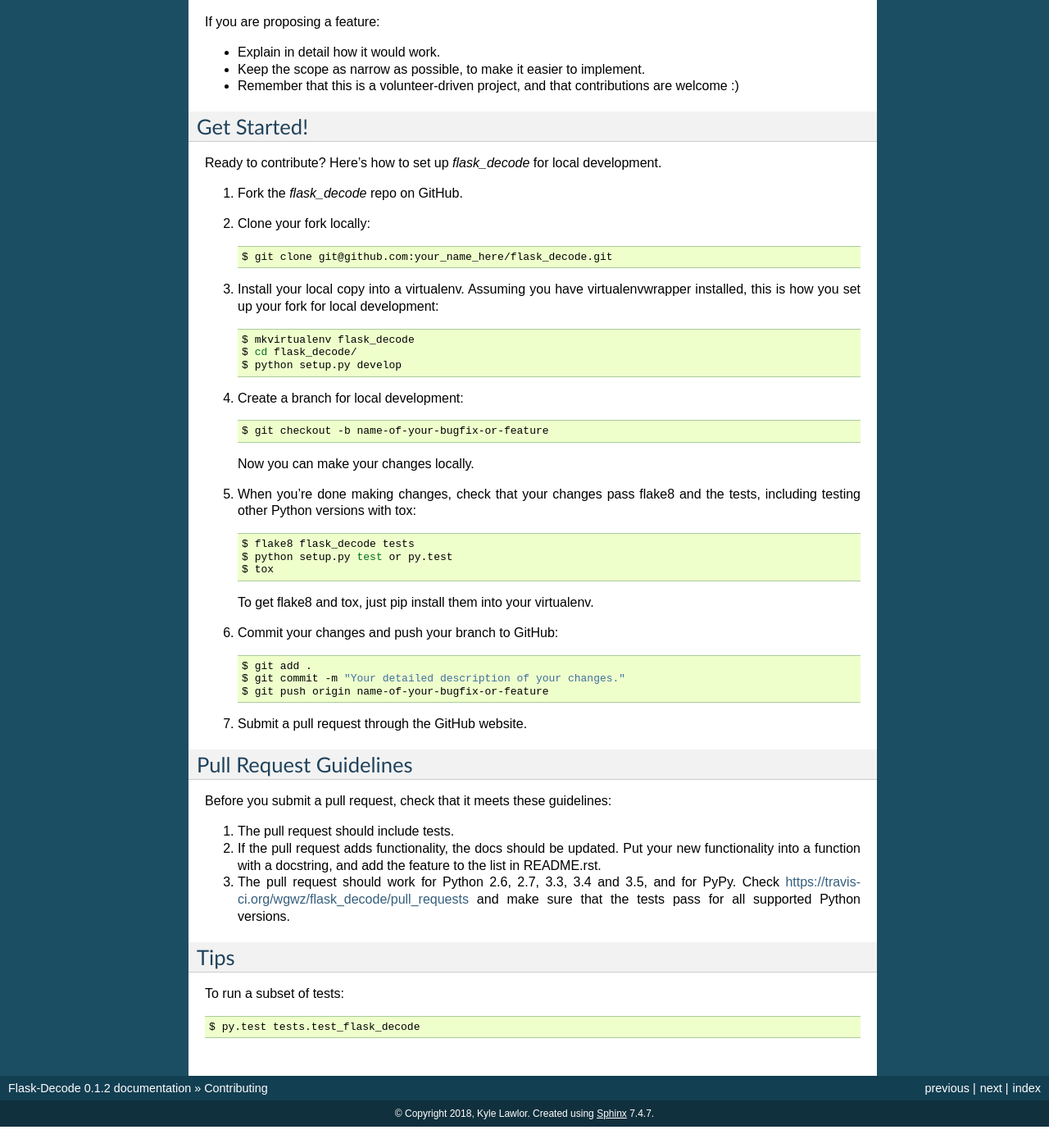
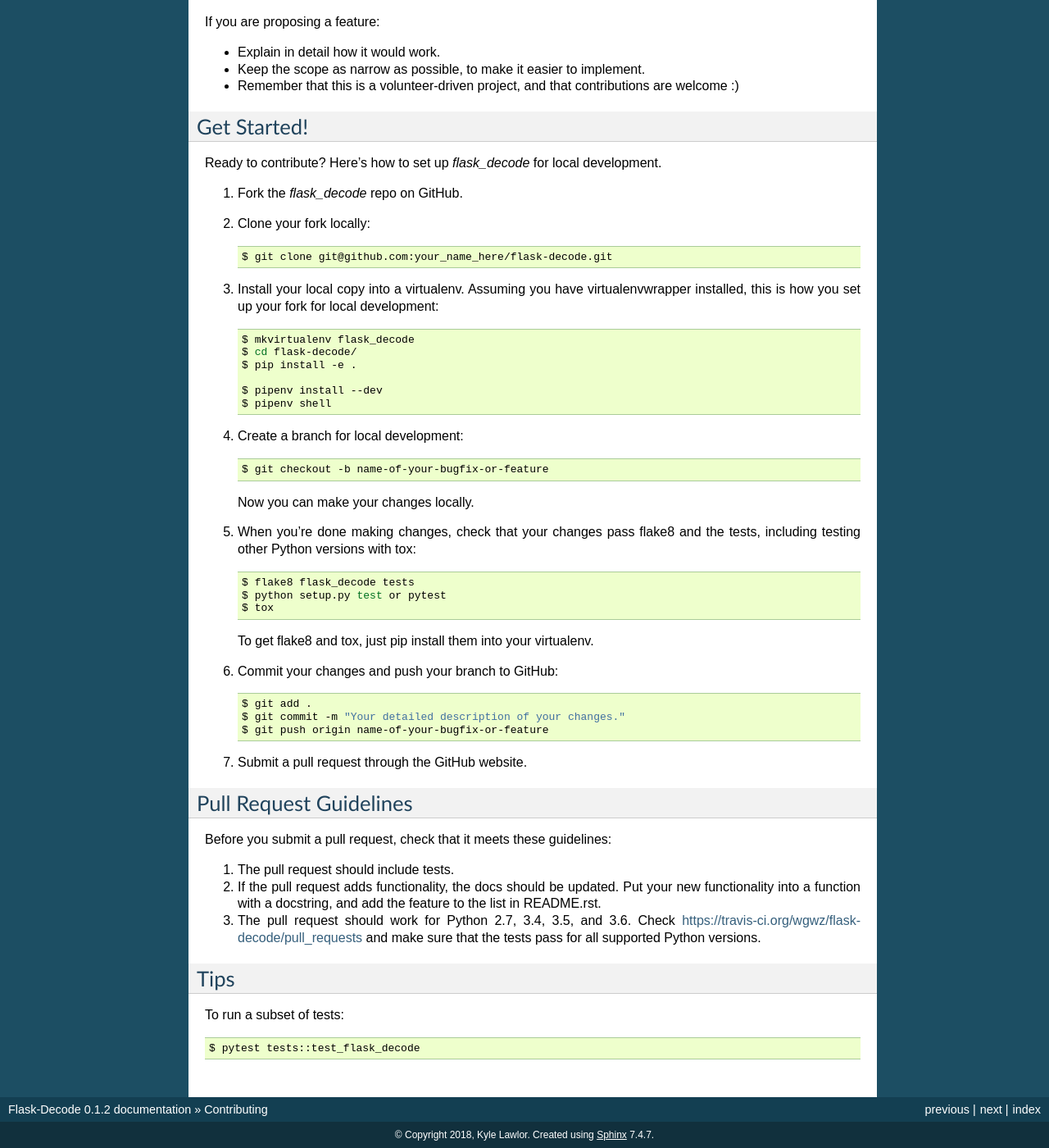
Before and after one commit to wgwz/flask-cookie-decode, a Sphinx documentation site: the page built from docs/contributing.rst, in a window 1280 px wide and 1400 px high, scrolled down 858 px. Shown: the whole window at 82% size. Built offline with Sphinx 7.4.7, drawn with Linux system fonts in a browser that asks for light colours; before the commit the page ends 2232 px from its top, so only the background shows below that; some of the changed text lies outside the part shown.

Commit message:
improve readme and contributing

```diff
--- a/CONTRIBUTING.rst
+++ b/CONTRIBUTING.rst
@@ -45,7 +45,7 @@
 Submit Feedback
 ~~~~~~~~~~~~~~~
 
-The best way to send feedback is to file an issue at https://github.com/wgwz/flask_decode/issues.
+The best way to send feedback is to file an issue at https://github.com/wgwz/flask-decode/issues.
 
 If you are proposing a feature:
 
@@ -62,13 +62,16 @@
 1. Fork the `flask_decode` repo on GitHub.
 2. Clone your fork locally::
 
-    $ git clone git@github.com:your_name_here/flask_decode.git
+    $ git clone git@github.com:your_name_here/flask-decode.git
 
 3. Install your local copy into a virtualenv. Assuming you have virtualenvwrapper installed, this is how you set up your fork for local development::
 
     $ mkvirtualenv flask_decode
-    $ cd flask_decode/
-    $ python setup.py develop
+    $ cd flask-decode/
+    $ pip install -e .
+
+    $ pipenv install --dev
+    $ pipenv shell
 
 4. Create a branch for local development::
 
@@ -79,7 +82,7 @@
 5. When you're done making changes, check that your changes pass flake8 and the tests, including testing other Python versions with tox::
 
     $ flake8 flask_decode tests
-    $ python setup.py test or py.test
+    $ python setup.py test or pytest
     $ tox
 
    To get flake8 and tox, just pip install them into your virtualenv.
@@ -101,8 +104,8 @@
 2. If the pull request adds functionality, the docs should be updated. Put
    your new functionality into a function with a docstring, and add the
    feature to the list in README.rst.
-3. The pull request should work for Python 2.6, 2.7, 3.3, 3.4 and 3.5, and for PyPy. Check
-   https://travis-ci.org/wgwz/flask_decode/pull_requests
+3. The pull request should work for Python 2.7, 3.4, 3.5, and 3.6. Check
+   https://travis-ci.org/wgwz/flask-decode/pull_requests
    and make sure that the tests pass for all supported Python versions.
 
 Tips
@@ -110,4 +113,4 @@
 
 To run a subset of tests::
 
-$ py.test tests.test_flask_decode
+$ pytest tests::test_flask_decode
--- a/docs/usage.rst
+++ b/docs/usage.rst
@@ -1,7 +1,3 @@
 =====
 Usage
 =====
-
-To use Flask-Decode in a project::
-
-    import flask_decode
```
Also changed, not shown: README.rst (+9 -1 lines).
